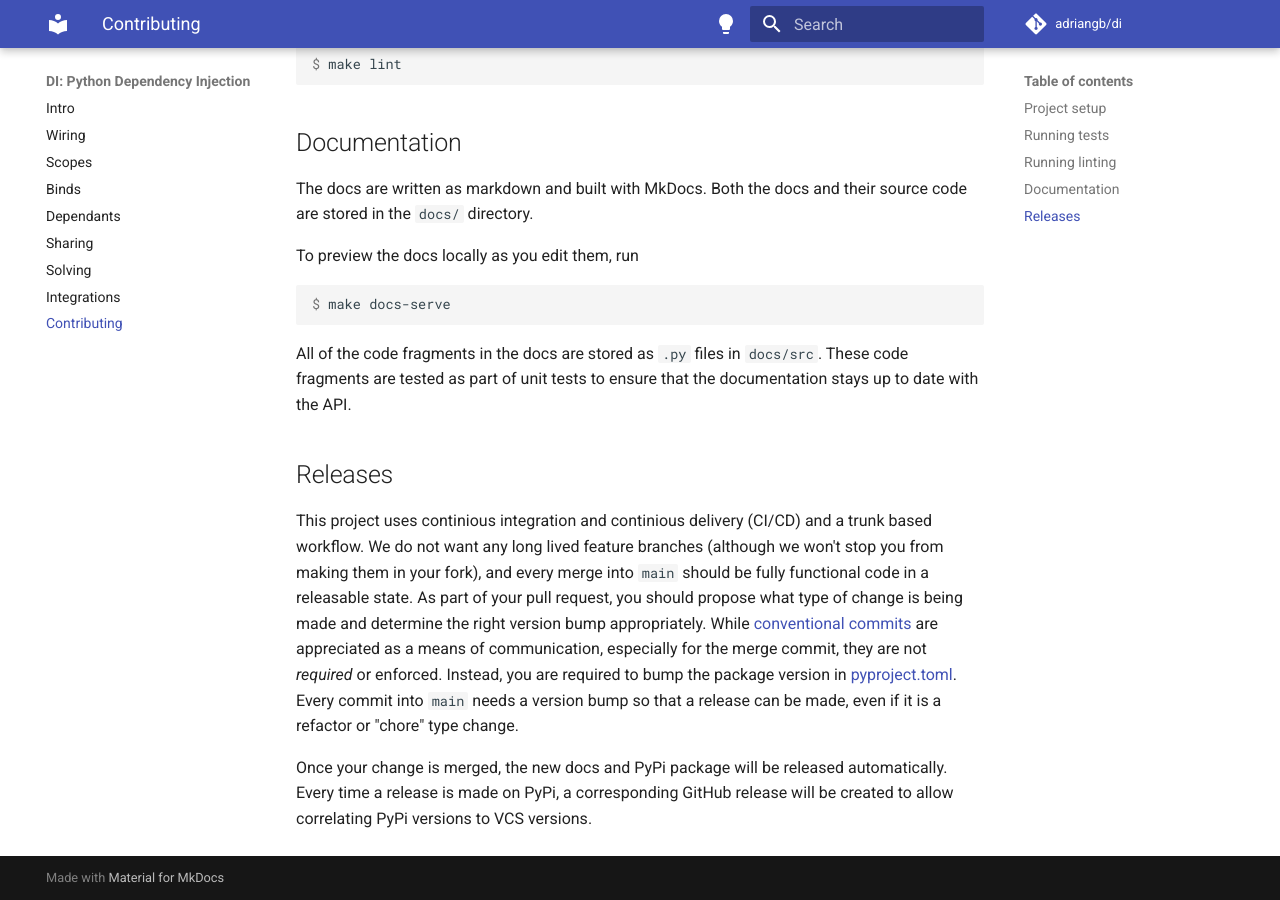
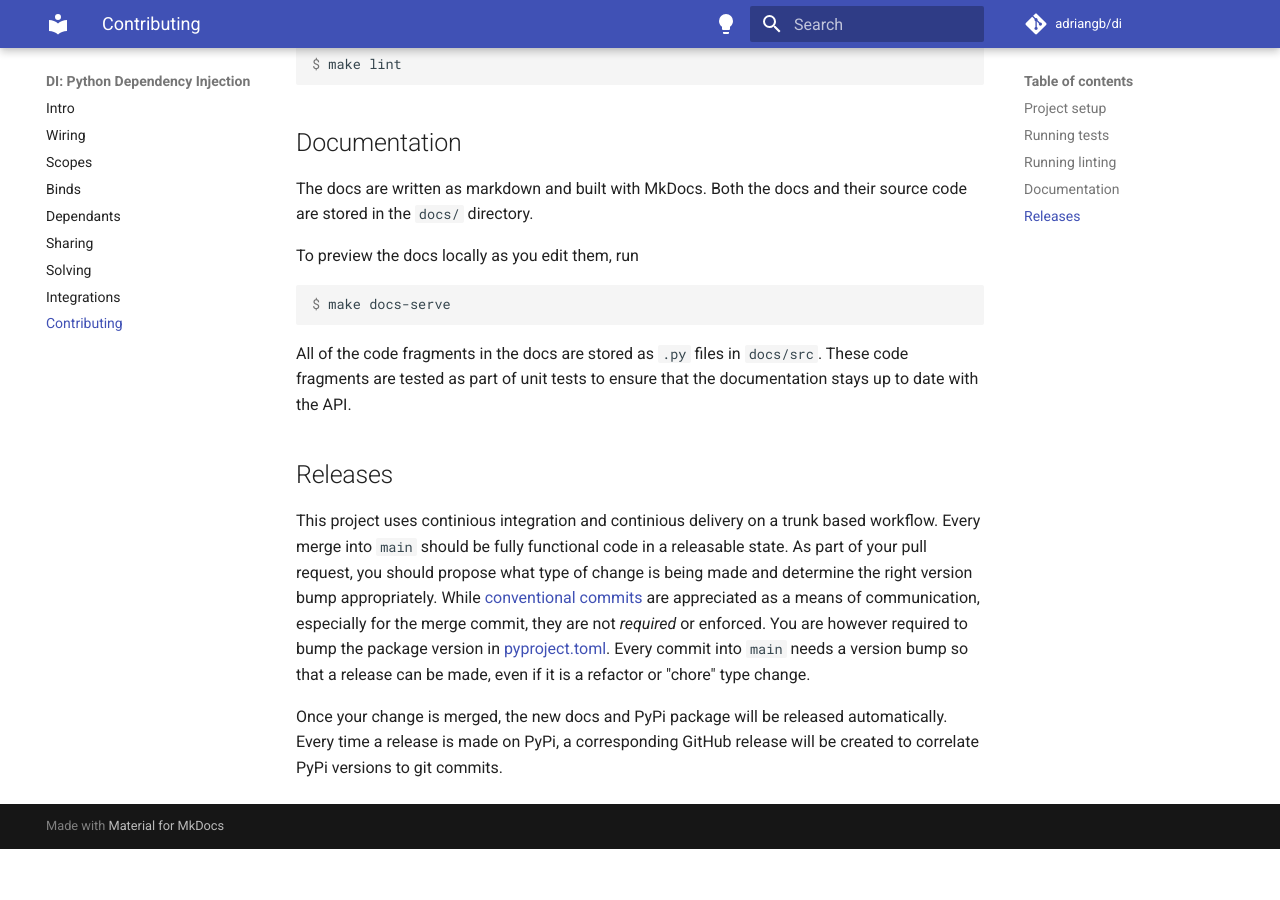
Before and after one commit to adriangb/di, an MkDocs documentation site: the page built from docs/contributing.md, in a window 1280 px wide and 900 px high, scrolled down 1083 px. Built offline with MkDocs 1.6.1 and Material for MkDocs 9.7.7, drawn with Linux system fonts in a browser that asks for light colours; comment, search, counter and statistics services are not loaded; the version menu is left out; after the commit the page ends 1932 px from its top, so only the background shows below that.

Commit message:
doc: update contributing docs

```diff
--- a/docs/contributing.md
+++ b/docs/contributing.md
@@ -87,15 +87,15 @@ These code fragments are tested as part of unit tests to ensure that the documen
 
 ## Releases
 
-This project uses continious integration and continious delivery (CI/CD) and a trunk based workflow.
-We do not want any long lived feature branches (although we won't stop you from making them in your fork), and every merge into `main` should be fully functional code in a releasable state.
+This project uses continious integration and continious delivery on a trunk based workflow.
+Every merge into `main` should be fully functional code in a releasable state.
 As part of your pull request, you should propose what type of change is being made and determine the right version bump appropriately.
 While [conventional commits] are appreciated as a means of communication, especially for the merge commit, they are not *required* or enforced.
-Instead, you are required to bump the package version in [pyproject.toml].
+You are however required to bump the package version in [pyproject.toml].
 Every commit into `main` needs a version bump so that a release can be made, even if it is a refactor or "chore" type change.
 
 Once your change is merged, the new docs and PyPi package will be released automatically.
-Every time a release is made on PyPi, a corresponding GitHub release will be created to allow correlating PyPi versions to VCS versions.
+Every time a release is made on PyPi, a corresponding GitHub release will be created to correlate PyPi versions to git commits.
 
 [make]: https://www.gnu.org/software/make/
 [makefile]: https://github.com/adriangb/di/blob/main/Makefile
--- a/pyproject.toml
+++ b/pyproject.toml
@@ -1,6 +1,6 @@
 [tool.poetry]
 name = "di"
-version = "0.28.1"
+version = "0.28.2"
 description = "Autowiring dependency injection"
 authors = ["Adrian Garcia Badaracco <adrian@adriangb.com>"]
 readme = "README.md"
```
